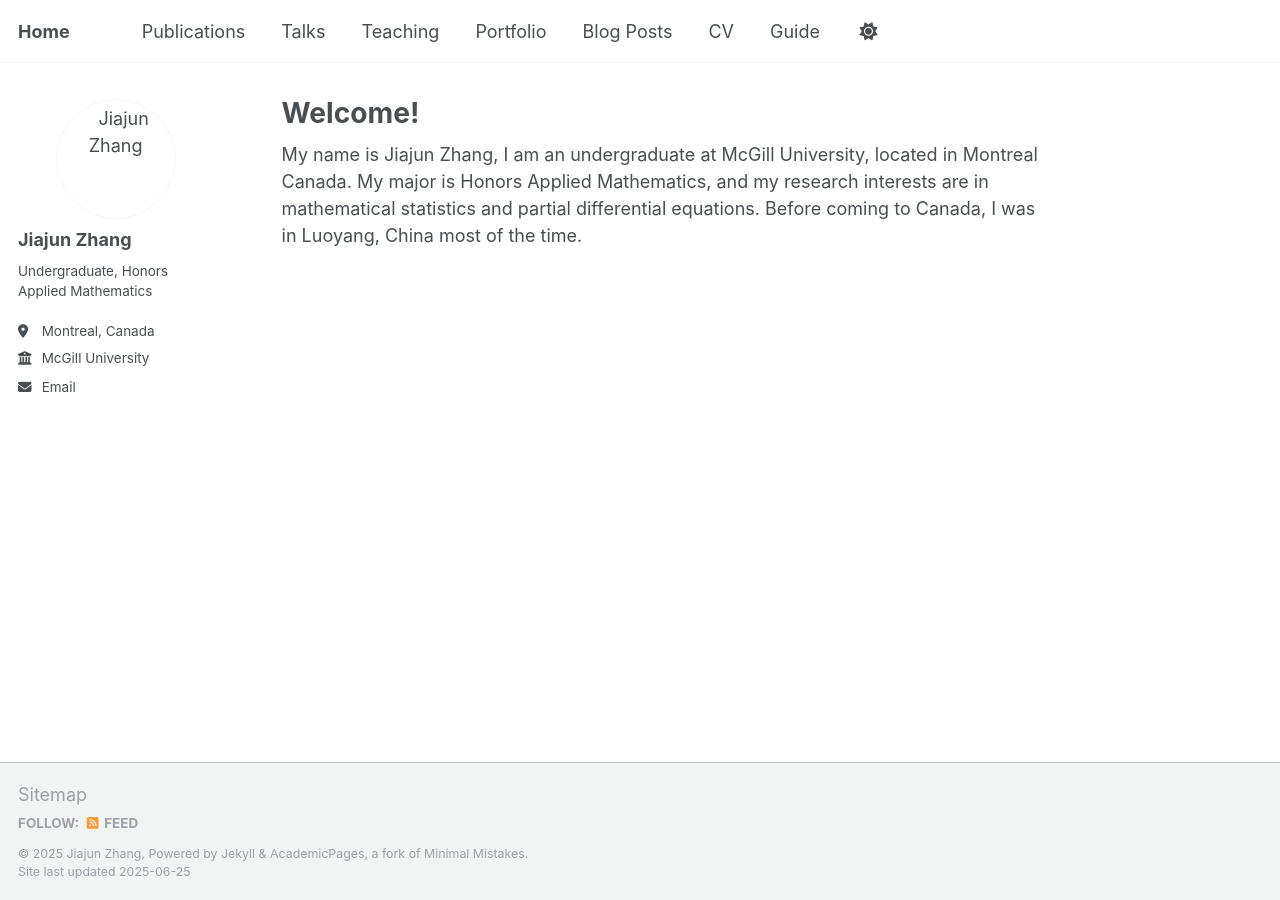
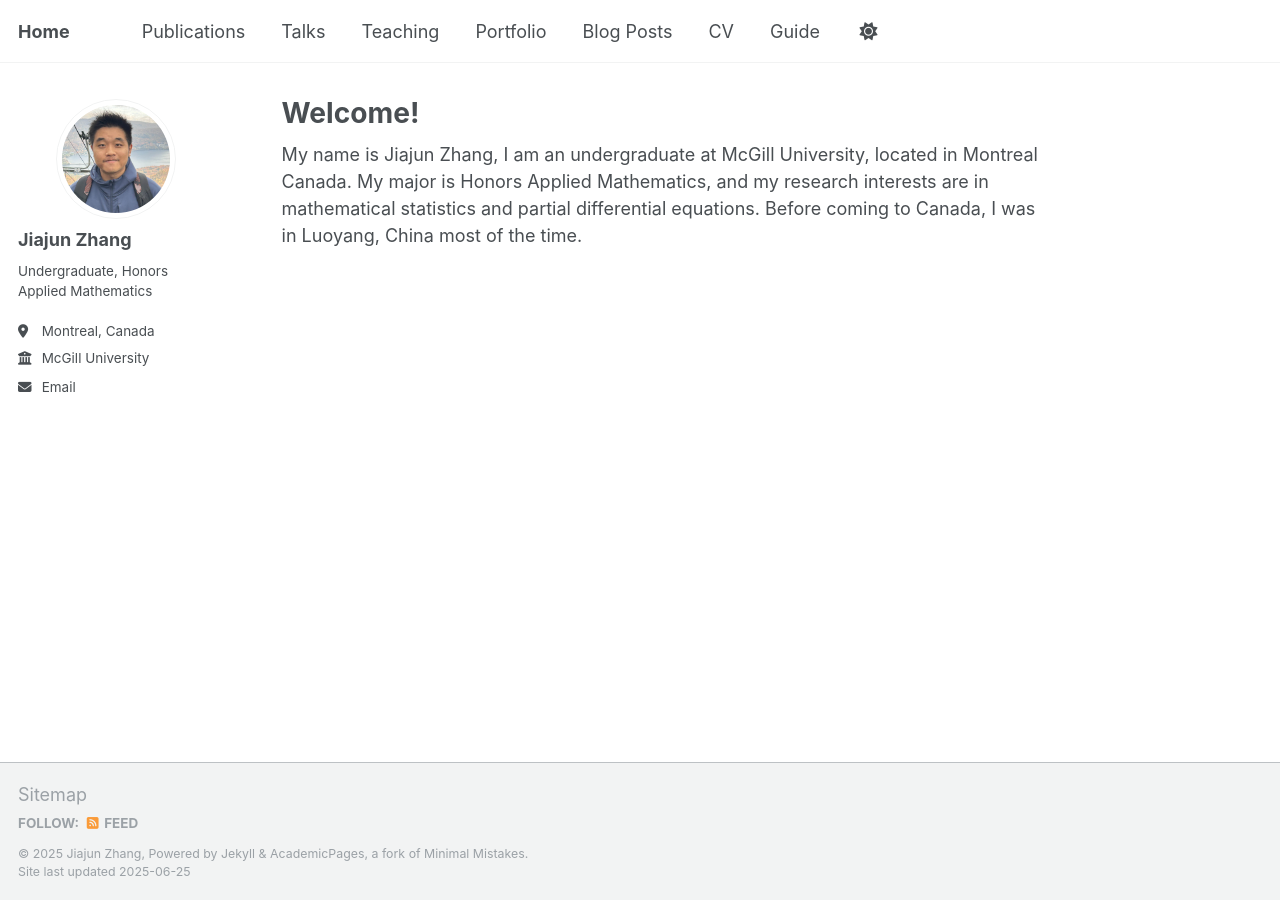
Before and after one commit to JohanssonRein/JohanssonRein.github.io, a Jekyll site: the page built from _pages/about.md, in a window 1280 px wide. Built offline with Jekyll 4.4.1, drawn with Linux system fonts in a browser that asks for light colours.

Commit message:
Update _config.yml

```diff
--- a/_config.yml
+++ b/_config.yml
@@ -22,7 +22,7 @@ repository               : "JohanssonRein/JohanssonRein.github.io"
 #               Additional customization can be done by editing /_includes/author-profile.html
 author:
   # Biographic information
-  avatar           : "images/myPic.png"
+  avatar           : "myPic.png"
   name             : "Jiajun Zhang"
   pronouns         : # example: "she/her"
   bio              : "Undergraduate, Honors Applied Mathematics"
```
